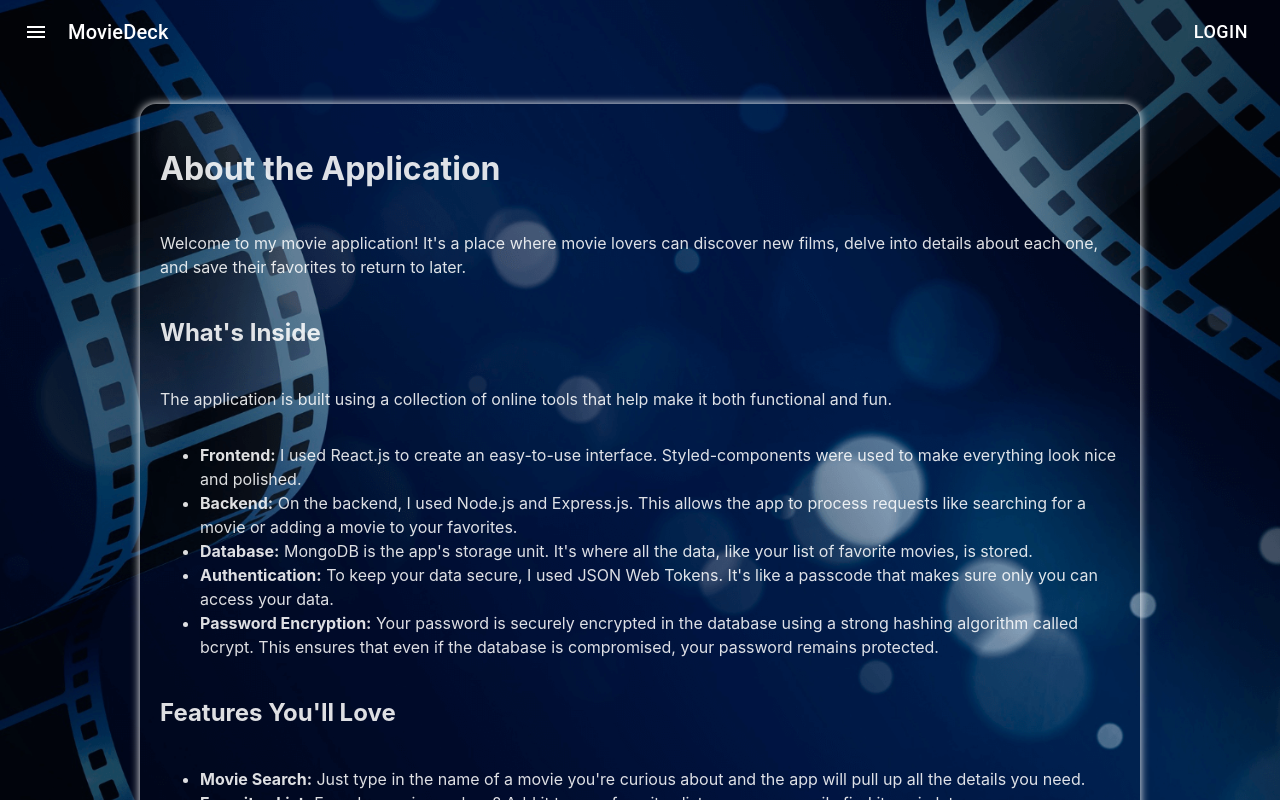
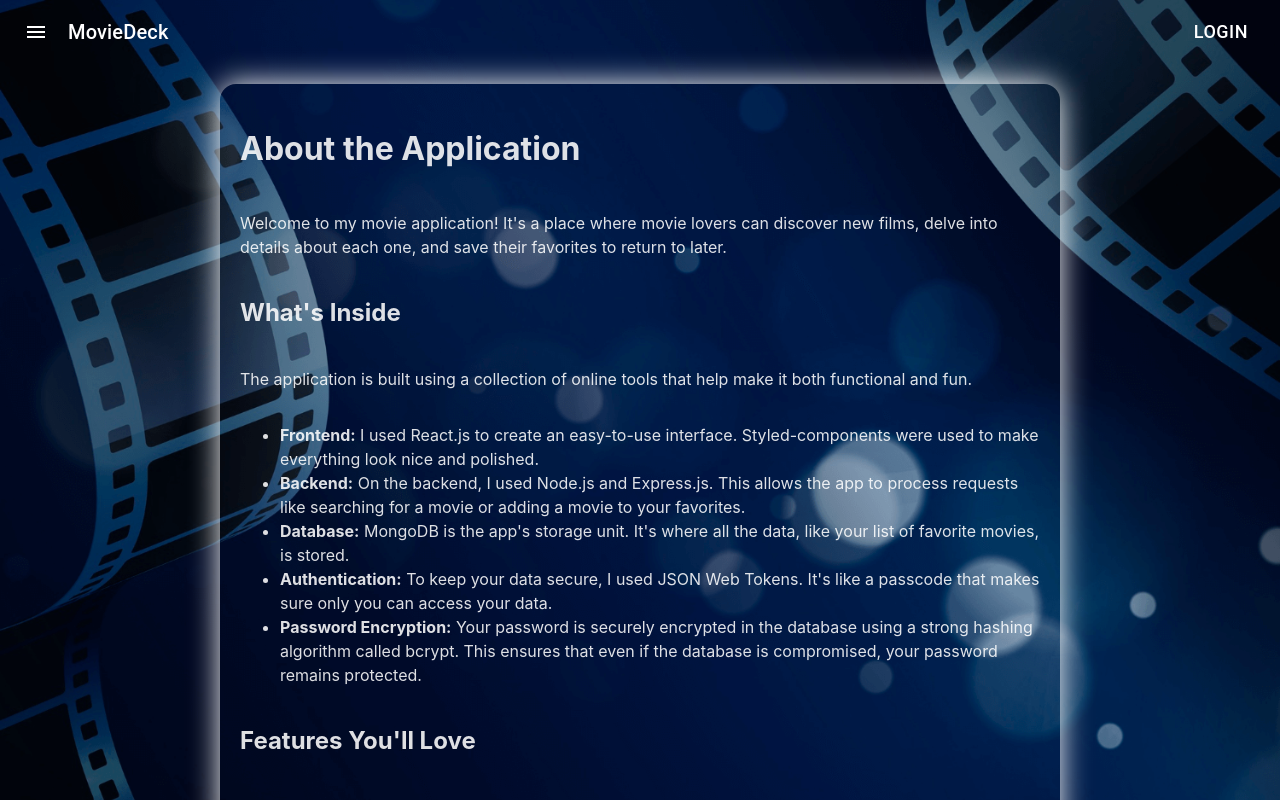
Before and after one commit to gyunayK/Movie-Deck, a React (Vite) app in the folder React/client/: page /about in a window 1280 px wide. Shown: the top 800 px of the page. Built offline with nearby package versions, Linux system fonts and the light colour scheme; no server answers.

Commit message:
UPDATE -Improved some styling on the about page

```diff
--- a/React/client/src/Components/About/About.css
+++ b/React/client/src/Components/About/About.css
@@ -3,13 +3,13 @@
     flex-direction: column;
     justify-content: center;
     align-items: start;
-    max-width: 60rem;
+    max-width: clamp(50rem, 40vw, 60rem);
     margin: 0 auto;
     padding: 1rem;
-    margin-top: 40px;
+    margin: 20px auto;
     padding: 20px;
     border-radius: 1rem;
-    box-shadow: 0 0 10px rgb(255, 255, 255);
+    box-shadow: 0 0 30px rgb(255, 255, 255);
   }
   @media screen and (max-width: 1000px) {
     .aboutSection {
```
